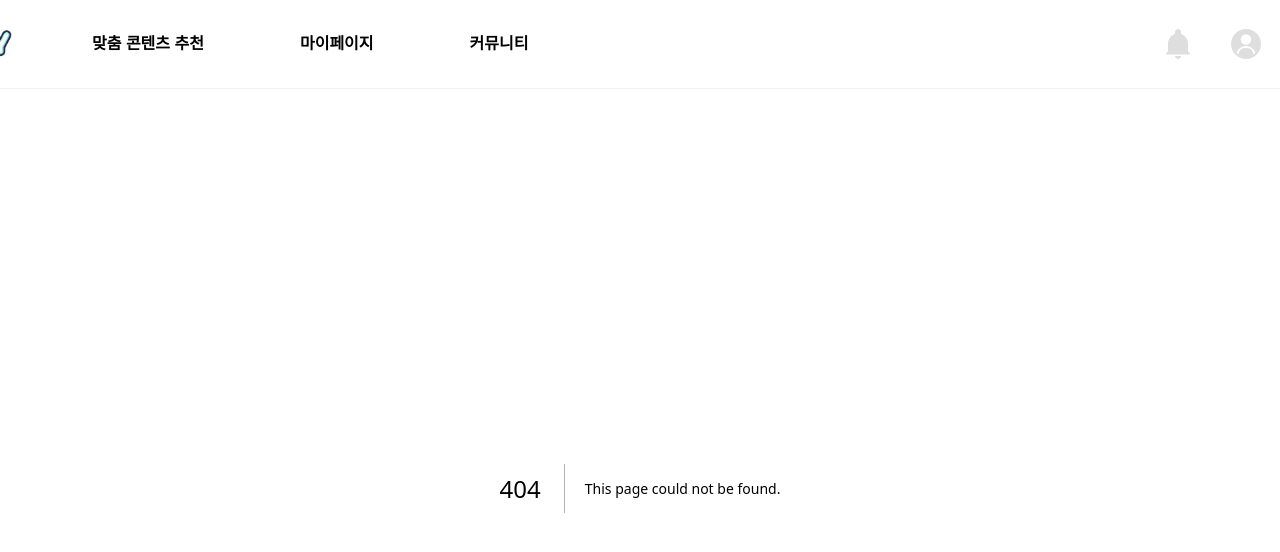
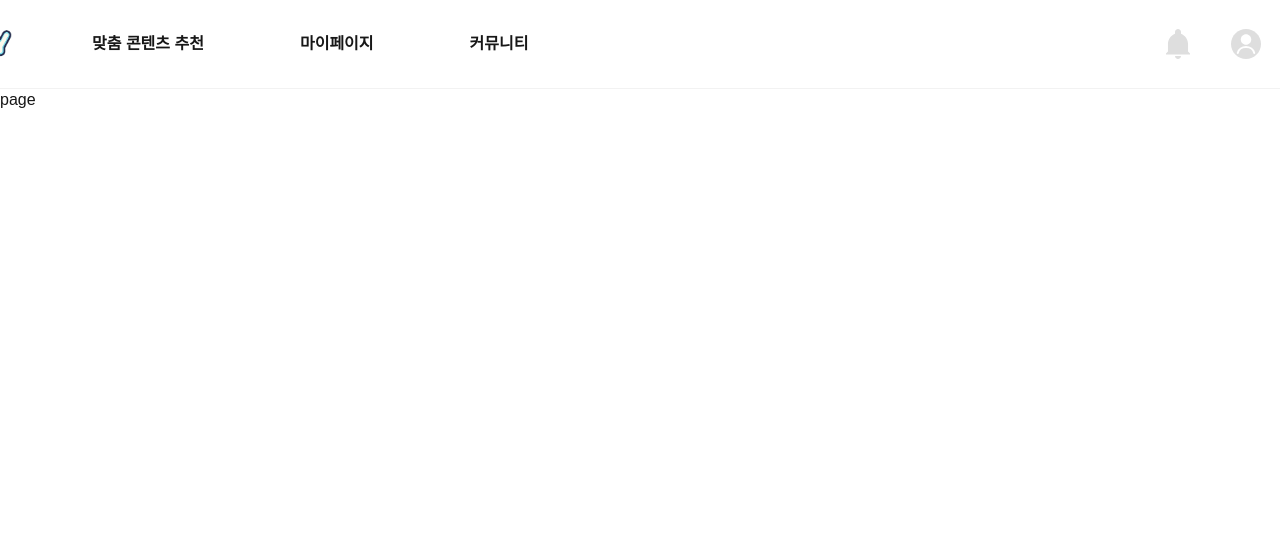
Before and after one commit to Insty-team/insty-frontend, a Next.js app in the folder insty-frontend/: page /creator/mypage in a window 1280 px wide. Before the commit this address had no page. Shown: the top 552 px of the page. Built offline with nearby package versions, Linux system fonts and the light colour scheme.

Commit message:
design: 크리에이터 폴더 생성 및 하위 파일 초기 생성성

```diff
--- /dev/null
+++ b/insty-frontend/src/app/creator/community/page.tsx
@@ -0,0 +1,7 @@
+function Community() {
+  return (
+    <div>Community</div>
+  )
+}
+
+export default Community;
--- /dev/null
+++ b/insty-frontend/src/app/creator/mypage/page.tsx
@@ -0,0 +1,7 @@
+function MyPage() {
+  return (
+    <div>page</div>
+  )
+}
+
+export default MyPage;
--- /dev/null
+++ b/insty-frontend/src/app/creator/videos/page.tsx
@@ -0,0 +1,7 @@
+function Videos() {
+  return (
+    <div>page</div>
+  )
+}
+
+export default Videos;
```
Also changed, not shown: insty-frontend/public/fileUpload.svg (added), insty-frontend/public/userGraph.svg (added).
